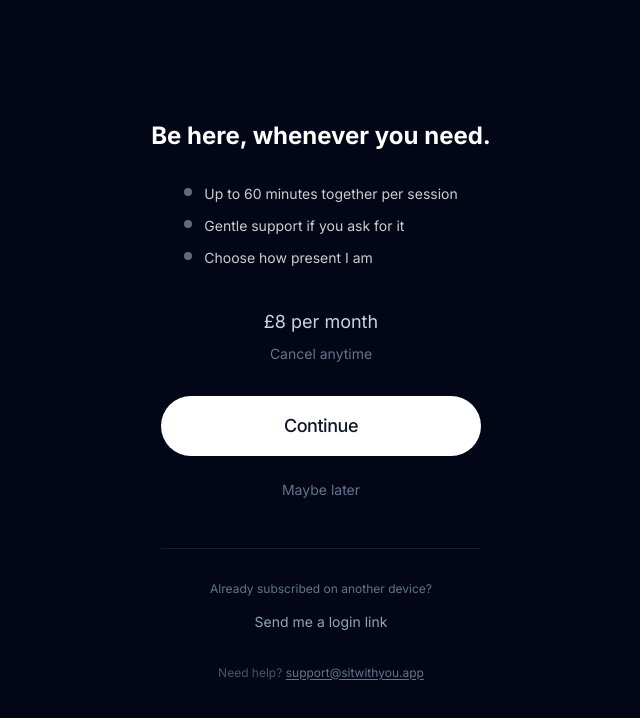
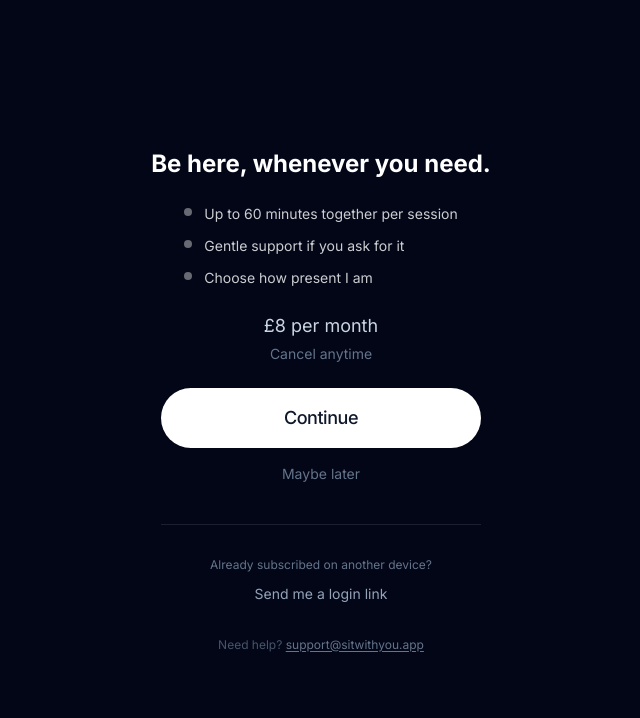
Before and after one commit to dkennedy1984/still-here, a Next.js app in the folder apps/web/: page /upgrade in a window 1280 px wide. Shown: the top 718 px of the page, without its empty margins (319-959 px from the left). Built offline with nearby package versions, Linux system fonts and the light colour scheme; no server answers.

Commit message:
fix: tighten upgrade page spacing

```diff
--- a/apps/web/src/app/upgrade/page.tsx
+++ b/apps/web/src/app/upgrade/page.tsx
@@ -69,7 +69,7 @@ export default function UpgradePage() {
 
   return (
     <main className="flex min-h-screen flex-col items-center justify-center bg-slate-950 px-6">
-      <h1 className="text-2xl font-bold text-white mb-8">
+      <h1 className="text-2xl font-bold text-white mb-6">
         Be here, whenever you need.
       </h1>
 
@@ -88,9 +88,9 @@ export default function UpgradePage() {
       </ul>
       </div>
 
-      <div className="text-center mt-10 mb-8">
+      <div className="text-center mt-6">
         <p className="text-lg text-slate-300">£8 per month</p>
-        <p className="text-sm text-slate-500 mt-2">Cancel anytime</p>
+        <p className="text-sm text-slate-500 mt-1">Cancel anytime</p>
       </div>
 
       {linkError && (
@@ -112,21 +112,21 @@ export default function UpgradePage() {
       <button
         onClick={handleUpgrade}
         disabled={loading}
-        className="w-full max-w-xs py-4 rounded-full bg-white text-slate-900 text-lg font-medium tracking-tight hover:bg-white/90 active:scale-95 transition-all duration-150 disabled:opacity-50"
+        className="mt-6 w-full max-w-xs py-4 rounded-full bg-white text-slate-900 text-lg font-medium tracking-tight hover:bg-white/90 active:scale-95 transition-all duration-150 disabled:opacity-50"
       >
         {loading ? "..." : "Continue"}
       </button>
 
       <button
         onClick={() => router.push("/")}
-        className="mt-6 text-sm text-slate-500 hover:text-slate-300 transition-colors"
+        className="mt-4 text-sm text-slate-500 hover:text-slate-300 transition-colors"
       >
         Maybe later
       </button>
 
       {/* Magic link section for cross-device access */}
-      <div className="mt-12 border-t border-white/10 pt-8 w-full max-w-xs">
-        <p className="text-xs text-slate-500 text-center mb-3">
+      <div className="mt-10 border-t border-white/10 pt-8 w-full max-w-xs">
+        <p className="text-xs text-slate-500 text-center mb-2">
           Already subscribed on another device?
         </p>
         {!showMagicForm ? (
```
